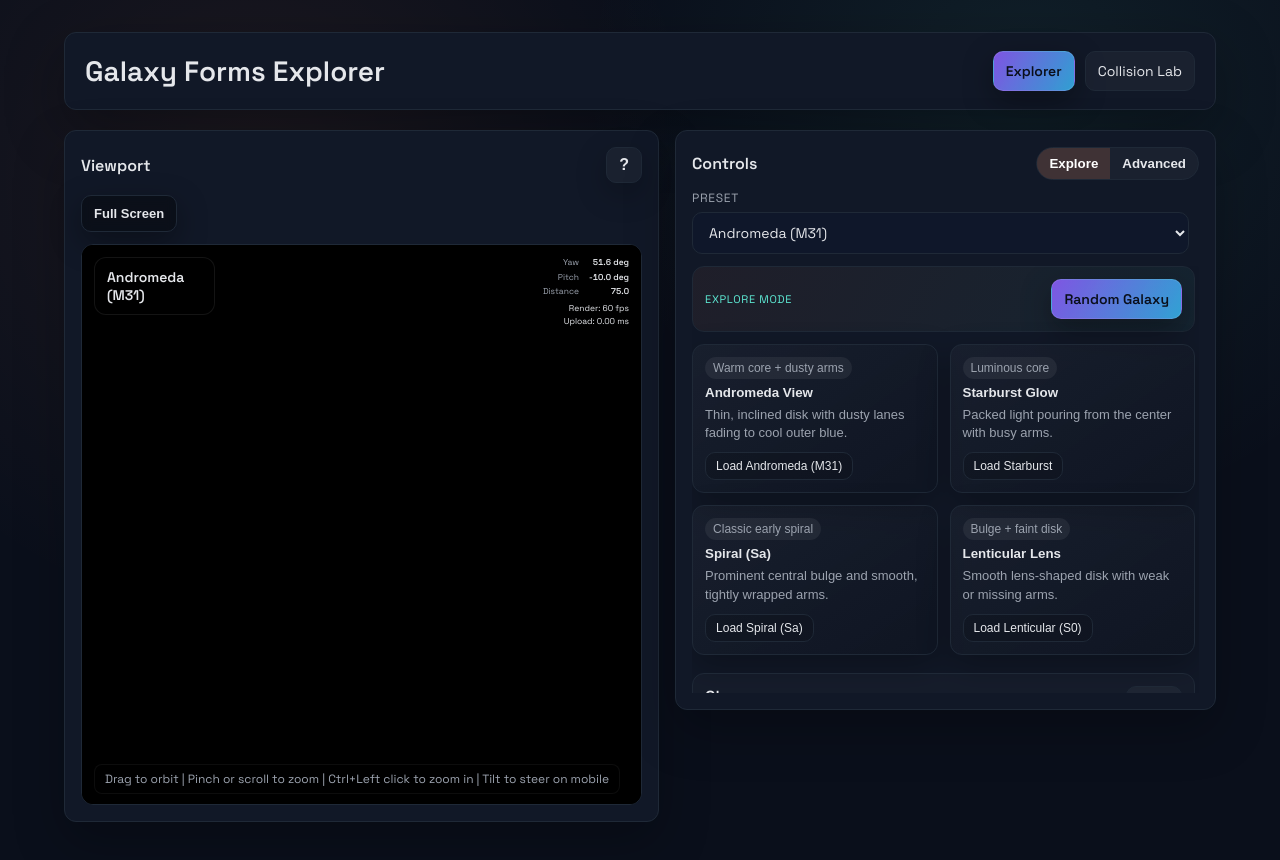
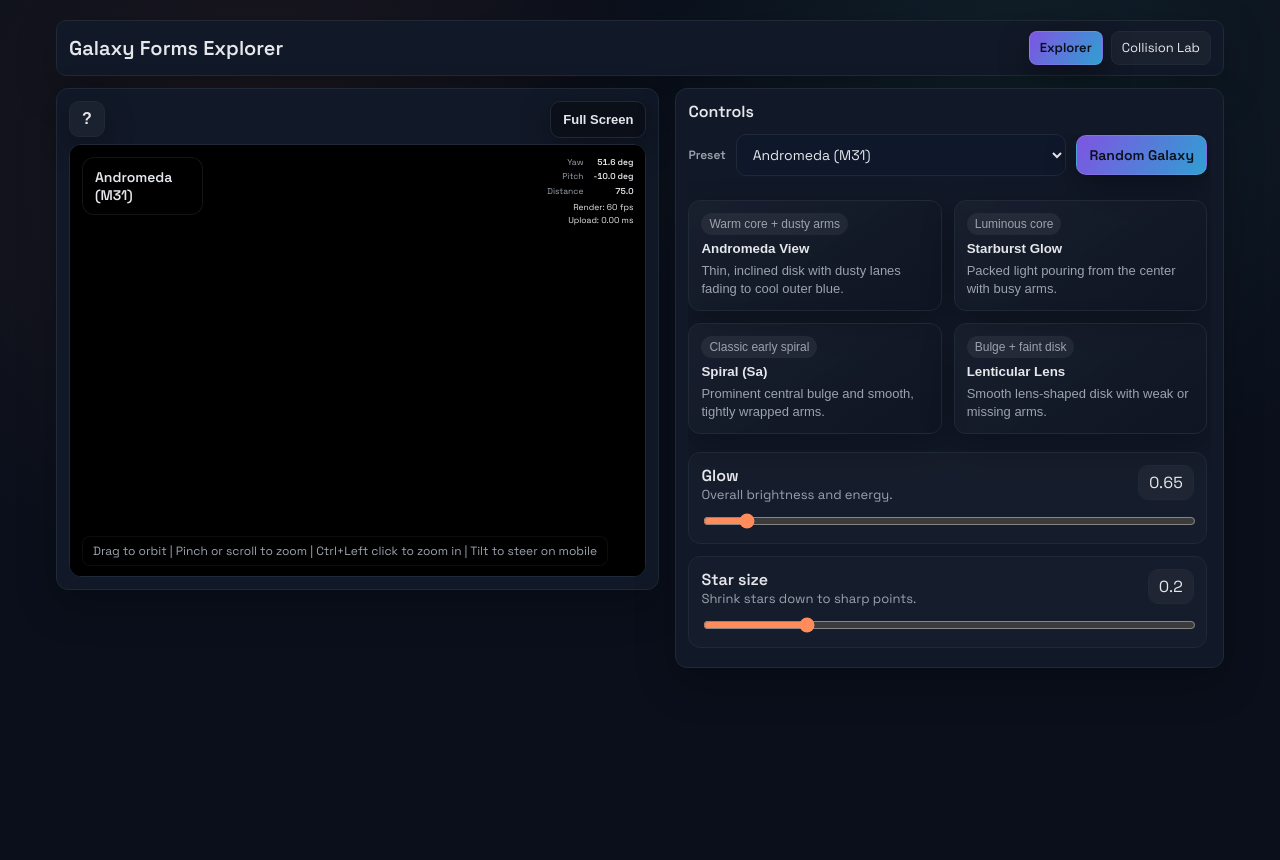
Before and after one commit to jamesmiller2404/galaxy-viewer-web, a React (Vite) app: page / in a window 1280 px wide. Shown: the top 860 px of the page. After the commit the page ends 800 px from the top, so only its background shows below. Built offline with nearby package versions, Linux system fonts and the light colour scheme.

Commit message:
many ui modifications to explorer mode

```diff
--- a/src/App.tsx
+++ b/src/App.tsx
@@ -590,8 +590,7 @@ export default function App() {
       <div className="layout">
         <section className={`panel viewport-panel ${fullscreenMode ? "is-immersive" : ""}`}>
           {!fullscreenMode && (
-            <div className="panel-heading-row">
-              <div className="panel-heading">Viewport</div>
+            <div className="viewport-toolbar">
               <button
                 className={`icon-btn help-btn ${helpOpen ? "is-active" : ""}`}
                 type="button"
@@ -602,10 +601,6 @@ export default function App() {
               >
                 ?
               </button>
-            </div>
-          )}
-          {!fullscreenMode && (
-            <div className="viewport-toolbar">
               <button className="fullscreen-btn" onClick={toggleFullscreenMode} type="button">
                 Full Screen
               </button>
@@ -658,33 +653,15 @@ export default function App() {
             <div className="controls-header">
               <div className="controls-heading">
                 <div className="panel-heading">Controls</div>
-                <div className="chip-row heading-actions">
-                  <div className="mode-toggle" role="tablist" aria-label="Control mode">
-                    <button
-                      className={`mode-tab ${controlMode === "explore" ? "is-active" : ""}`}
-                      role="tab"
-                      aria-selected={controlMode === "explore"}
-                      onClick={() => setControlMode("explore")}
-                      type="button"
-                    >
-                      Explore
-                    </button>
-                    <button
-                      className={`mode-tab ${controlMode === "advanced" ? "is-active" : ""}`}
-                      role="tab"
-                      aria-selected={controlMode === "advanced"}
-                      onClick={() => setControlMode("advanced")}
-                      type="button"
-                    >
-                      Advanced
-                    </button>
               </div>
             </div>
-                </div>
-                <div className="controls-meta">
-                  <div className="stack">
-                    <label className="small-label">Preset</label>
+            <div className="controls-scroll">
+              <div className="preset-bar">
+                <label className="preset-label" htmlFor="preset-select">
+                  Preset
+                </label>
                 <select
+                  id="preset-select"
                   value={presetName}
                   onChange={(e) => loadPreset(e.target.value)}
                   className="select"
@@ -693,23 +670,12 @@ export default function App() {
                     <option key={name}>{name}</option>
                   ))}
                 </select>
-                  </div>
-                </div>
-              </div>
-              <div className="controls-scroll">
-              {controlMode === "explore" ? (
-                <>
-                  <div className="play-hero">
-                    <div className="play-hero-copy">
-                      <div className="eyebrow">Explore mode</div>
-                    </div>
-                    <div className="chip-row">
                 <button className="btn primary" onClick={surpriseMe}>
                   Random Galaxy
                 </button>
               </div>
-                  </div>
-
+              {controlMode === "explore" ? (
+                <>
                   <div className="preset-card-grid">
                     {featuredPresets.map((card) => (
                       <button
@@ -723,7 +689,6 @@ export default function App() {
                           <div className="preset-title">{card.title}</div>
                           <div className="preset-blurb">{card.blurb}</div>
                         </div>
-                        <div className="preset-chip">Load {card.preset}</div>
                       </button>
                     ))}
                   </div>
@@ -961,6 +926,28 @@ export default function App() {
                   </div>
                 </>
               )}
+              <div className="mode-toggle-footer">
+                <div className="mode-toggle" role="tablist" aria-label="Control mode">
+                  <button
+                    className={`mode-tab ${controlMode === "explore" ? "is-active" : ""}`}
+                    role="tab"
+                    aria-selected={controlMode === "explore"}
+                    onClick={() => setControlMode("explore")}
+                    type="button"
+                  >
+                    Explore
+                  </button>
+                  <button
+                    className={`mode-tab ${controlMode === "advanced" ? "is-active" : ""}`}
+                    role="tab"
+                    aria-selected={controlMode === "advanced"}
+                    onClick={() => setControlMode("advanced")}
+                    type="button"
+                  >
+                    Advanced
+                  </button>
+                </div>
+              </div>
             </div>
           </section>
         )}
--- a/src/CollisionLab.tsx
+++ b/src/CollisionLab.tsx
@@ -24,6 +24,8 @@ const VELOCITY_HANDLE_SCALE = 12;
 const MAX_VECTOR_SPEED = 12;
 const VECTOR_DRAW_SCALE = VELOCITY_HANDLE_SCALE;
 const DEFAULT_VECTOR_SPEED = 1.5;
+const GALAXY_A_COLOR = "#ff4d4d";
+const GALAXY_B_COLOR = "#4da3ff";
 
 type GalaxySelection = {
   name: string;
@@ -91,14 +93,14 @@ export function CollisionLab({ currentParams, isMobile, onExit }: Props) {
 
   const [galaxyA, setGalaxyA] = useState<GalaxySelection>(() => {
     const base = makeGalaxyInstance("Andromeda (M31)", capForCollision(resolvePreset("Andromeda (M31)")), {
-      color: "#ff9f6d",
+      color: GALAXY_A_COLOR,
       massScale: 1
     });
     return { ...base };
   });
   const [galaxyB, setGalaxyB] = useState<GalaxySelection>(() => {
     const base = makeGalaxyInstance("Spiral (Sa)", capForCollision(resolvePreset("Spiral (Sa)")), {
-      color: "#7bd8ff",
+      color: GALAXY_B_COLOR,
       massScale: 1
     });
     return { ...base };
@@ -629,7 +631,7 @@ export function CollisionLab({ currentParams, isMobile, onExit }: Props) {
   const setFromPreset = (target: "A" | "B", name: string) => {
     const presetParams = capForCollision(findPreset(name) ?? resolvePreset(name));
     const next = makeGalaxyInstance(name, presetParams, {
-      color: target === "A" ? "#ff9f6d" : "#7bd8ff",
+      color: target === "A" ? GALAXY_A_COLOR : GALAXY_B_COLOR,
       massScale: 1
     });
     if (target === "A") setGalaxyA({ ...next });
@@ -638,7 +640,7 @@ export function CollisionLab({ currentParams, isMobile, onExit }: Props) {
 
   const useCurrentParams = (target: "A" | "B") => {
     const next = makeGalaxyInstance("My galaxy", capForCollision(currentParams), {
-      color: target === "A" ? "#ff9f6d" : "#7bd8ff",
+      color: target === "A" ? GALAXY_A_COLOR : GALAXY_B_COLOR,
       massScale: 1
     });
     if (target === "A") setGalaxyA(next);
@@ -966,14 +968,15 @@ export function CollisionLab({ currentParams, isMobile, onExit }: Props) {
       </section>
 
       <section className="panel controls-panel">
-        <div className="panel-heading-row">
-          <div className="panel-heading">Setup</div>
-          <div className="title-status">{loading ? "Generating..." : "Ready"}</div>
-        </div>
         <div className="controls-scroll">
           <div className="controls-grid">
             <div className="section">
-              <div className="section-title">Galaxy A</div>
+              <div
+                className="section-title chip-label"
+                style={{ backgroundColor: GALAXY_A_COLOR, borderColor: GALAXY_A_COLOR, color: "#fff" }}
+              >
+                Galaxy A
+              </div>
               <div className="field-grid">
                 <label className="field">
                   <div className="field-label">
@@ -1086,7 +1089,12 @@ export function CollisionLab({ currentParams, isMobile, onExit }: Props) {
             </div>
 
             <div className="section">
-              <div className="section-title">Galaxy B</div>
+              <div
+                className="section-title chip-label"
+                style={{ backgroundColor: GALAXY_B_COLOR, borderColor: GALAXY_B_COLOR, color: "#fff" }}
+              >
+                Galaxy B
+              </div>
               <div className="field-grid">
                 <label className="field">
                   <div className="field-label">
--- a/src/domain/collision.ts
+++ b/src/domain/collision.ts
@@ -14,6 +14,9 @@ export type CollisionSetup = {
   impactOffset: number;
   relativeSpeed: number;
 };
+
+const DEFAULT_COLOR_A = "#ff4d4d";
+const DEFAULT_COLOR_B = "#4da3ff";
 
 export function makeGalaxyInstance(
   name: string,
@@ -65,8 +68,8 @@ export function defaultCollisionSetup(): CollisionSetup {
   const andromeda = capGalaxyStars(resolvePreset("Andromeda (M31)"), cap);
   const spiral = capGalaxyStars(resolvePreset("Spiral (Sa)"), cap);
   return {
-    galaxyA: makeGalaxyInstance("Andromeda (M31)", andromeda, { color: "#ff9f6d", massScale: 1 }),
-    galaxyB: makeGalaxyInstance("Spiral (Sa)", spiral, { color: "#7bd8ff", massScale: 1 }),
+    galaxyA: makeGalaxyInstance("Andromeda (M31)", andromeda, { color: DEFAULT_COLOR_A, massScale: 1 }),
+    galaxyB: makeGalaxyInstance("Spiral (Sa)", spiral, { color: DEFAULT_COLOR_B, massScale: 1 }),
     impactOffset: 18,
     relativeSpeed: 1.5
   };
--- a/src/styles.css
+++ b/src/styles.css
@@ -27,36 +27,43 @@ body {
 .page {
   max-width: 1200px;
   margin: 0 auto;
-  padding: 32px 24px 64px;
+  padding: 20px 16px 44px;
   display: flex;
   flex-direction: column;
-  gap: 20px;
+  gap: 12px;
 }
 
 .title-banner {
   display: flex;
   align-items: center;
   justify-content: space-between;
-  gap: 14px;
-  padding: 18px 20px;
+  gap: 10px;
+  padding: 10px 12px;
   border: 1px solid var(--panel-border);
-  border-radius: 12px;
+  border-radius: 10px;
   background: var(--panel);
-  box-shadow: 0 20px 60px rgba(0, 0, 0, 0.3);
+  box-shadow: 0 14px 40px rgba(0, 0, 0, 0.26);
 }
 
 .title-text {
   display: flex;
   flex-direction: column;
-  gap: 4px;
+  gap: 2px;
 }
 
 .title-actions {
   display: flex;
   align-items: center;
-  gap: 10px;
+  gap: 8px;
   flex-wrap: wrap;
   justify-content: flex-end;
+}
+
+.title-actions .btn {
+  padding: 8px 10px;
+  font-size: 13px;
+  line-height: 1.2;
+  border-radius: 8px;
 }
 
 .cta-row {
@@ -72,7 +79,8 @@ body {
 
 h1 {
   margin: 0;
-  font-size: 28px;
+  font-size: 20px;
+  line-height: 1.12;
 }
 
 .title-subtitle {
@@ -290,8 +298,8 @@ h1 {
   border: 1px solid var(--panel-border);
   border-radius: 12px;
   background: var(--panel);
-  padding: 16px;
-  box-shadow: 0 20px 50px rgba(0, 0, 0, 0.25);
+  padding: 12px;
+  box-shadow: 0 16px 40px rgba(0, 0, 0, 0.24);
 }
 
 .controls-panel {
@@ -338,6 +346,16 @@ h1 {
 .collision-layout .section-title {
   margin-bottom: 6px;
   font-size: 14px;
+}
+
+.collision-layout .section-title.chip-label {
+  display: inline-flex;
+  align-items: center;
+  padding: 6px 10px;
+  border-radius: 8px;
+  color: #fff;
+  border: 1px solid transparent;
+  box-shadow: 0 10px 24px rgba(0, 0, 0, 0.28);
 }
 
 .collision-layout .field-grid {
@@ -451,6 +469,31 @@ h1 {
   gap: 8px;
 }
 
+.preset-bar {
+  display: flex;
+  align-items: center;
+  gap: 10px;
+  flex-wrap: wrap;
+  margin-bottom: 12px;
+}
+
+.preset-label {
+  font-size: 12px;
+  font-weight: 600;
+  color: var(--muted);
+}
+
+.preset-bar .select {
+  flex: 1 1 220px;
+  min-width: 220px;
+}
+
+.mode-toggle-footer {
+  display: flex;
+  justify-content: center;
+  margin-top: 16px;
+}
+
 .mode-toggle {
   display: inline-flex;
   border: 1px solid var(--panel-border);
@@ -509,7 +552,7 @@ h1 {
   align-items: center;
   justify-content: space-between;
   gap: 10px;
-  margin-bottom: 12px;
+  margin-bottom: 6px;
 }
 
 .canvas-shell {
@@ -522,7 +565,7 @@ h1 {
 
 .viewport {
   width: 100%;
-  aspect-ratio: 1 / 1;
+  aspect-ratio: 4 / 3;
   display: block;
   border: none;
   touch-action: none;
@@ -580,7 +623,7 @@ h1 {
   width: 100%;
   height: 100%;
   background: currentColor;
-  clip-path: polygon(0 50%, 100% 0, 100% 100%);
+  clip-path: polygon(100% 50%, 0 0, 0 100%);
   opacity: 0.92;
   box-shadow: 0 0 0 1px rgba(255, 255, 255, 0.08), 0 10px 18px rgba(0, 0, 0, 0.4);
 }
@@ -953,16 +996,6 @@ h1 {
   line-height: 1.4;
 }
 
-.preset-chip {
-  justify-self: flex-start;
-  padding: 6px 10px;
-  border-radius: 10px;
-  border: 1px solid var(--panel-border);
-  background: rgba(0, 0, 0, 0.14);
-  font-size: 12px;
-  color: var(--text);
-}
-
 .section {
   border: 1px solid var(--panel-border);
   border-radius: 10px;
@@ -1166,7 +1199,7 @@ h1 {
 
   .viewport-panel .canvas-shell {
     max-height: none;
-    aspect-ratio: 1 / 1;
+    aspect-ratio: 4 / 3;
     width: 100%;
   }
 
@@ -1197,7 +1230,8 @@ h1 {
   }
 
   h1 {
-    font-size: 24px;
+    font-size: 20px;
+    line-height: 1.2;
   }
 
   .controls-panel {
```
Also changed, not shown: 1 other file (tests, documents, lock files or other folders). Lines whose indentation alone changed are shown as unchanged.
